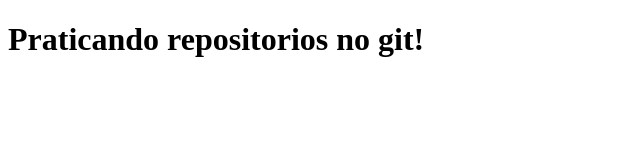
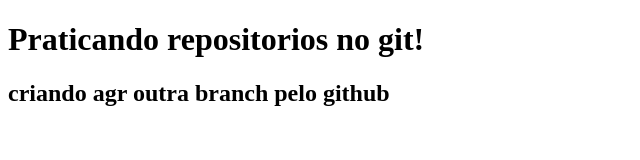
Before and after one commit to mclara-oliveirr/git-aula-1, a plain HTML site: page index.html in a window 1280 px wide. Shown: the whole page, without its empty margins (0-640 px from the left). Drawn offline with Linux system fonts and the light colour scheme.

Commit message:
mais uma versao atualizada

```diff
--- a/index.html
+++ b/index.html
@@ -7,5 +7,6 @@
 </head>
 <body>
     <h1>Praticando repositorios no git!</h1>
+    <h2>criando agr outra branch pelo github</h2>
 </body>
 </html>
```
